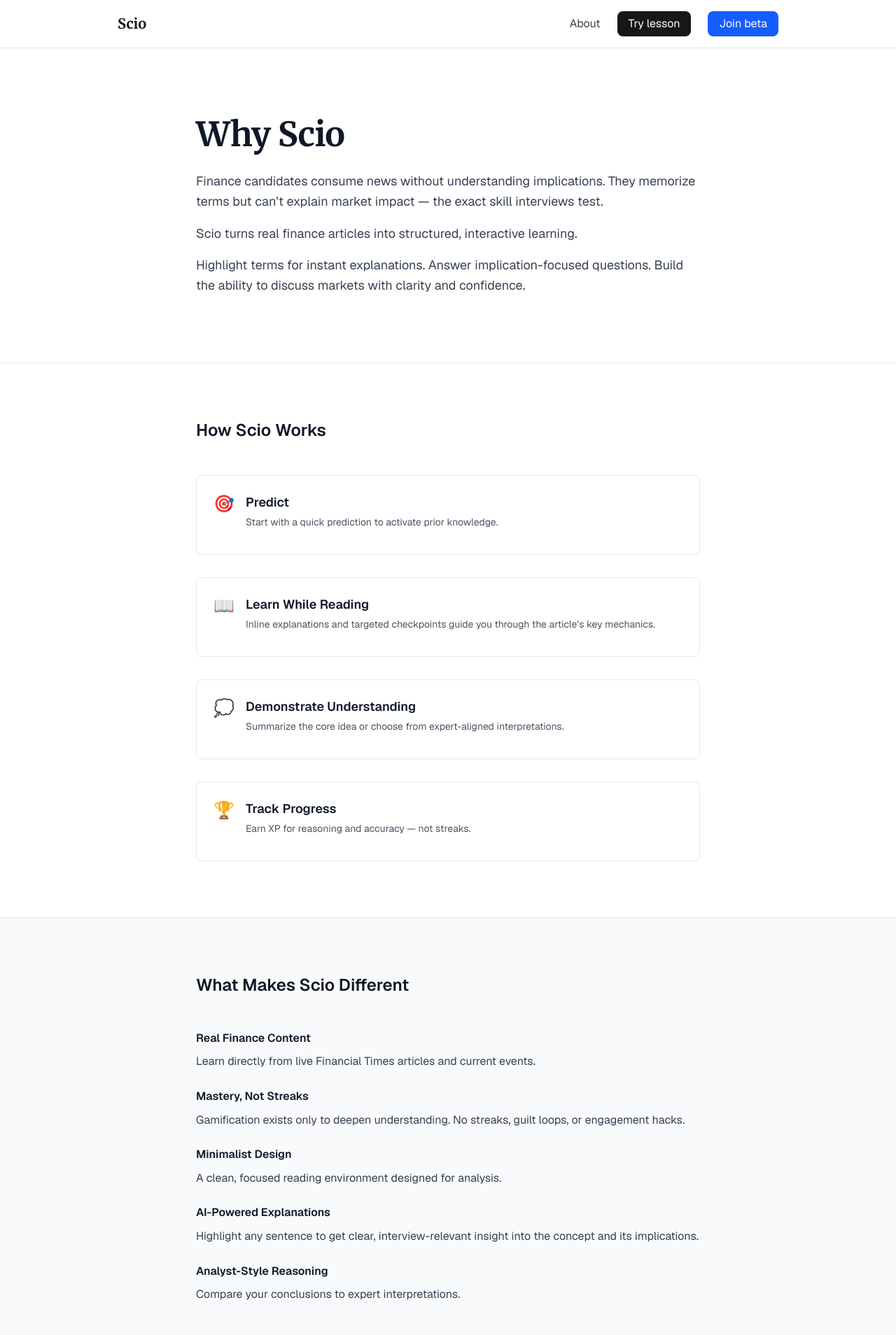
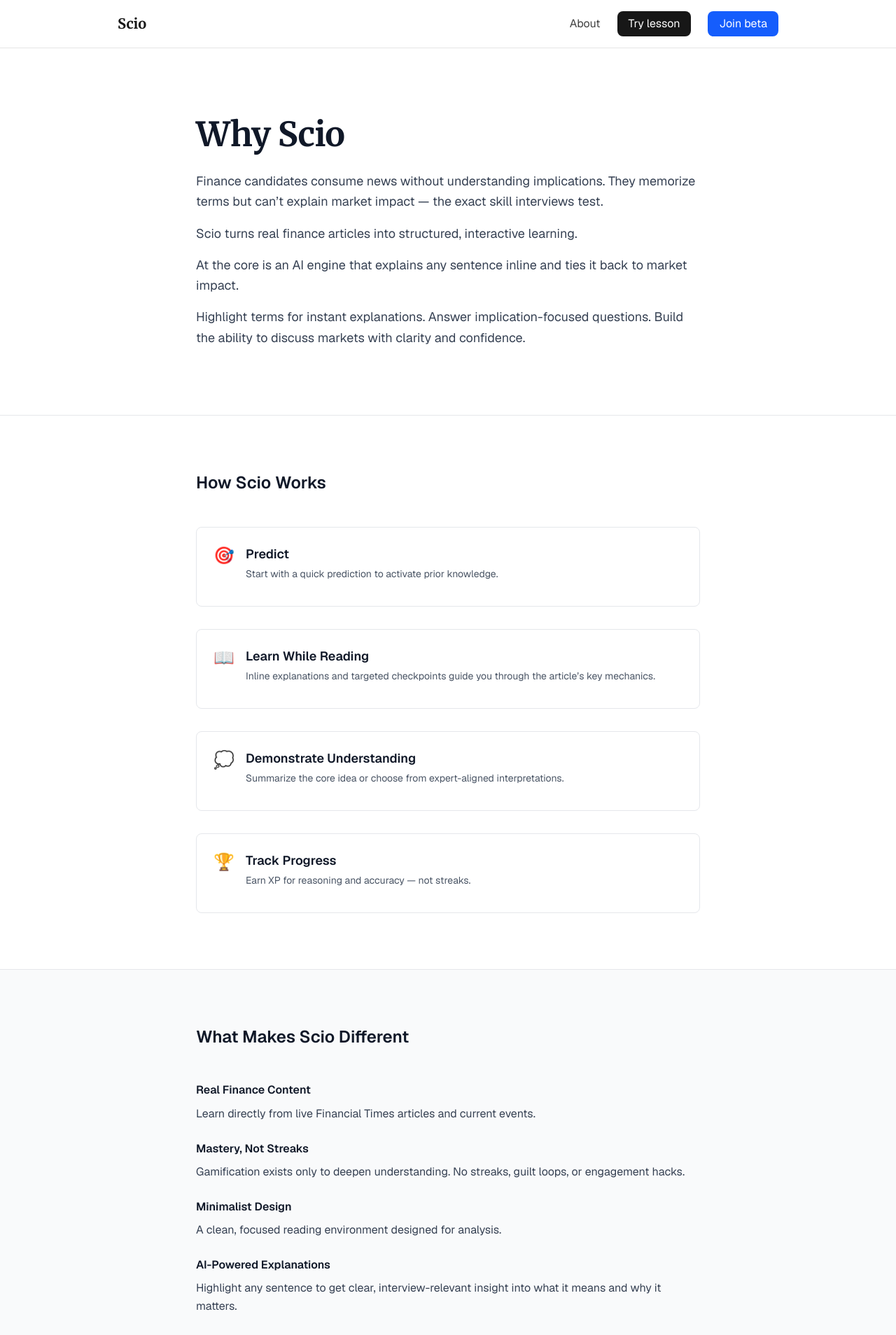
Before and after one commit to shreyasveturi/finquest, a Next.js app: page /about in a window 1280 px wide. Shown: the top 1908 px of the page at 70% size. Built offline with nearby package versions, Linux system fonts and the light colour scheme.

Commit message:
Emphasize AI explanations on About page

```diff
--- a/app/about/page.tsx
+++ b/app/about/page.tsx
@@ -18,6 +18,9 @@
             </p>
             <p className="text-lg text-gray-700 leading-relaxed mb-4">
               Scio turns real finance articles into structured, interactive learning.
+            </p>
+            <p className="text-lg text-gray-700 leading-relaxed mb-4">
+              At the core is an AI engine that explains any sentence inline and ties it back to market impact.
             </p>
             <p className="text-lg text-gray-700 leading-relaxed">
               Highlight terms for instant explanations. Answer implication-focused questions. Build the ability to discuss markets with clarity and confidence.
@@ -101,7 +104,7 @@
 
               <div>
                 <h3 className="font-semibold text-gray-900 mb-2">AI-Powered Explanations</h3>
-                <p className="text-gray-700">Highlight any sentence to get clear, interview-relevant insight into the concept and its implications.</p>
+                <p className="text-gray-700">Highlight any sentence to get clear, interview-relevant insight into what it means and why it matters.</p>
               </div>
 
               <div>
```
